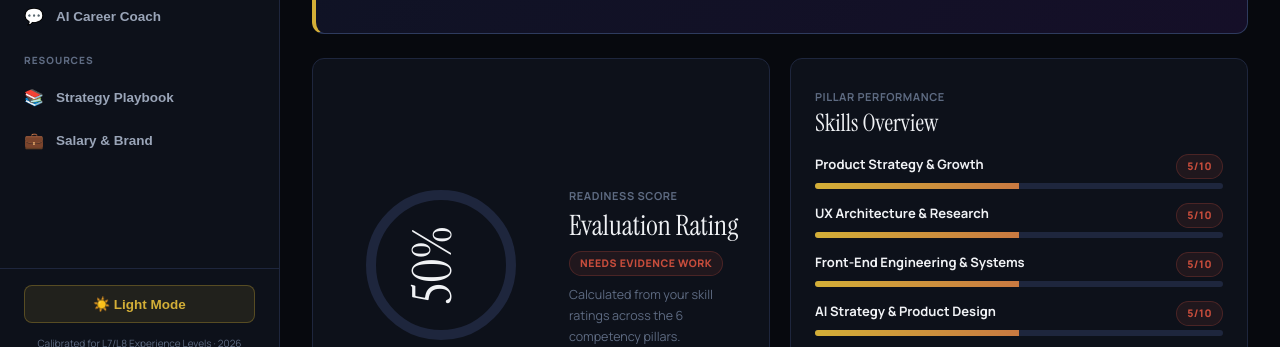
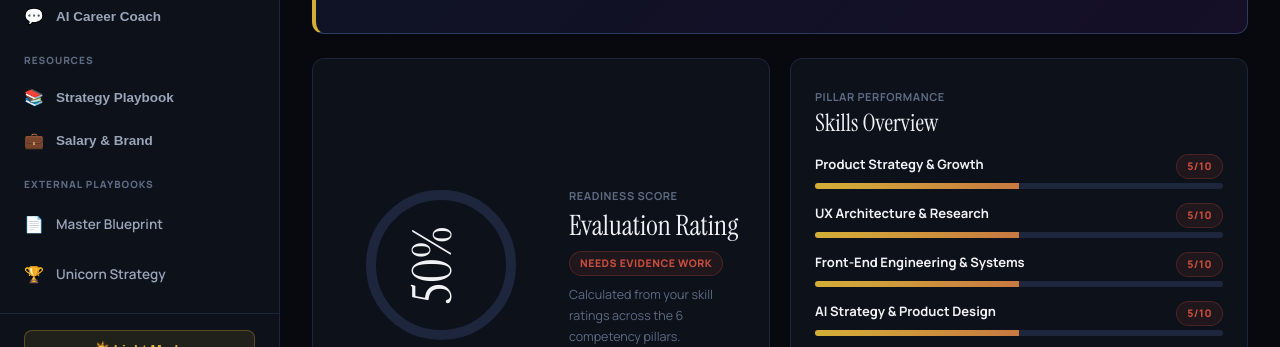
Before and after one commit to anuragchallapalli1987/UX-Strategy-Plan, a plain HTML site: page index.html in a window 1280 px wide. Shown: the part 433-780 px from the top of the page. Drawn offline with Linux system fonts and the light colour scheme.

Commit message:
Add files via upload
Fixed issues

```diff
--- a/index.css
+++ b/index.css
@@ -246,6 +246,7 @@ a:hover {
 .nav-item:hover {
   background-color: var(--bg-hover);
   color: var(--ink);
+  text-decoration: none;
 }
 
 .nav-item.active {
--- a/index.html
+++ b/index.html
@@ -63,6 +63,14 @@
         <button class="nav-item" data-tab="market" type="button">
           <span class="nav-icon">💼</span> Salary & Brand
         </button>
+
+        <div class="nav-label">External Playbooks</div>
+        <a class="nav-item" href="files/Principal_UX_Architect_Master_Blueprint.html" target="_blank" rel="noopener noreferrer">
+          <span class="nav-icon">📄</span> Master Blueprint
+        </a>
+        <a class="nav-item" href="files/The_Unicorn_Hire_Master_Strategy.html" target="_blank" rel="noopener noreferrer">
+          <span class="nav-icon">🏆</span> Unicorn Strategy
+        </a>
       </nav>
 
       <div class="sidebar-footer">
```
